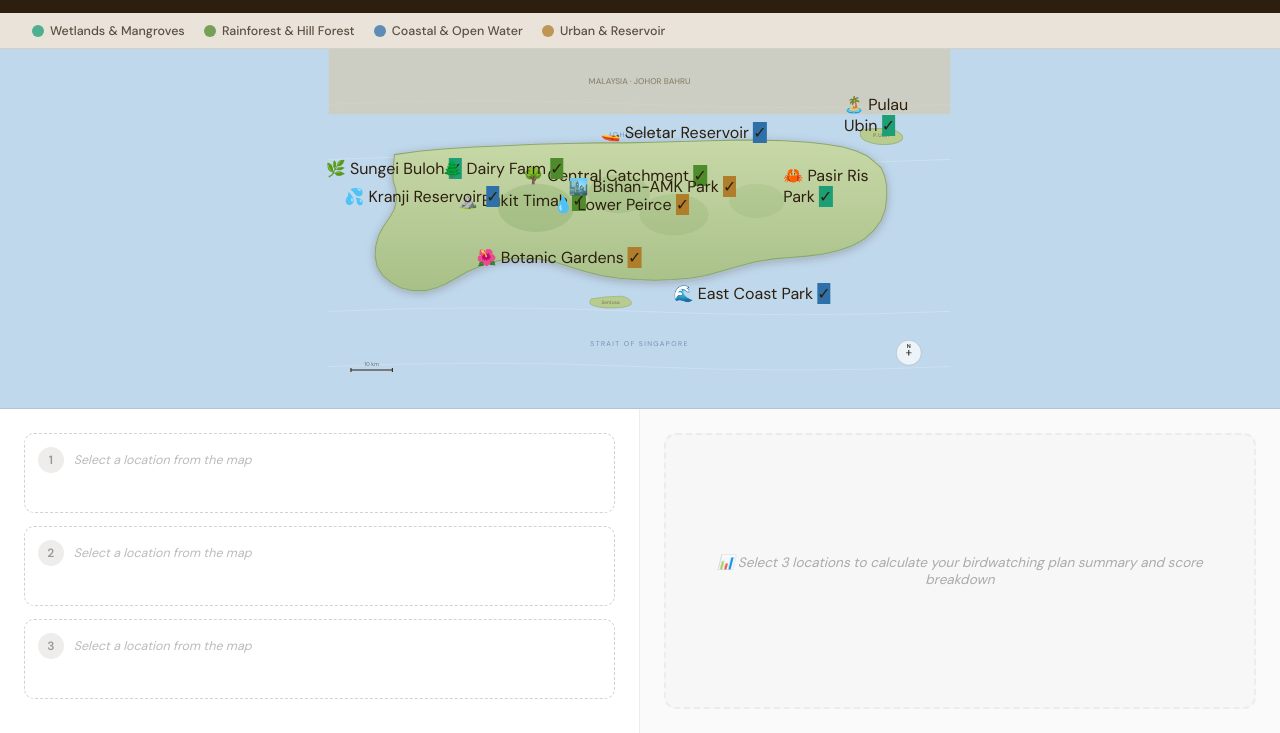
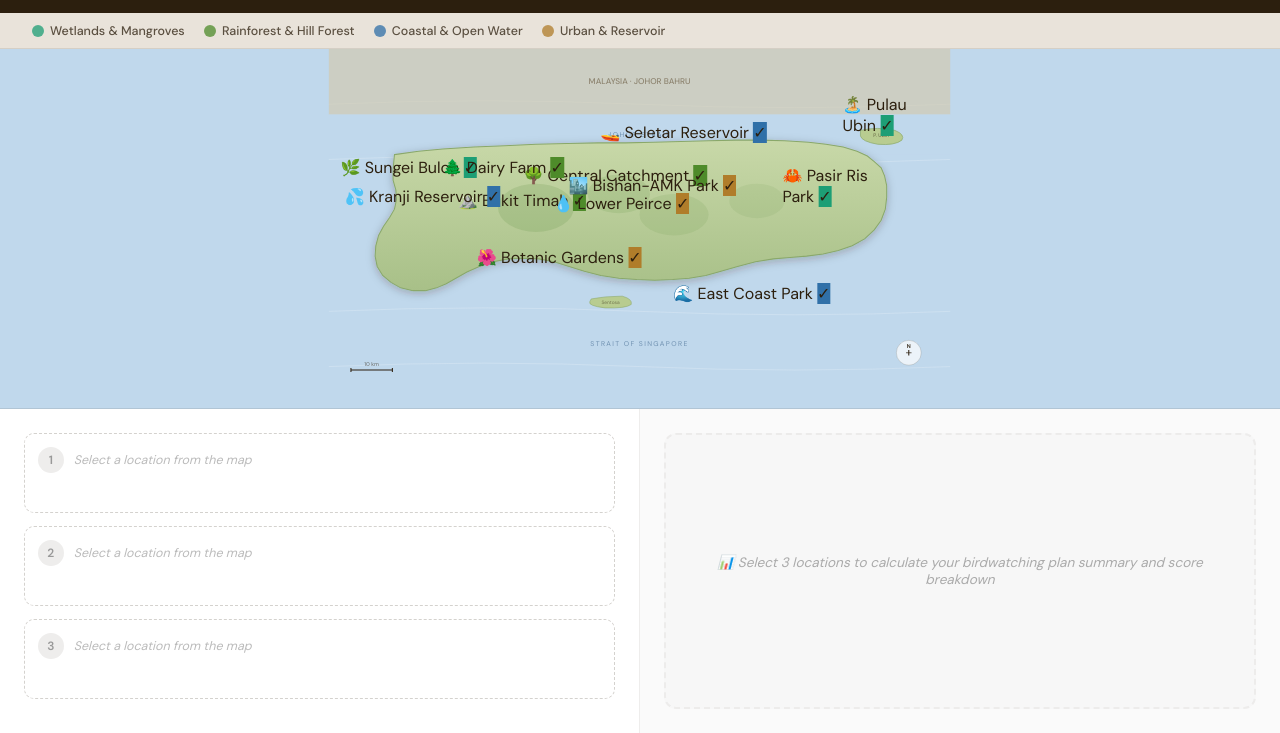
Before and after one commit to marcuswongjw/birdwatch, a plain HTML site: page index.html in a window 1280 px wide. Shown: the part 75-808 px from the top of the page. Drawn offline with nearby package versions, Linux system fonts and the light colour scheme.

Commit message:
Update index.html

```diff
--- a/index.html
+++ b/index.html
@@ -85,25 +85,25 @@
     flex: 1;
   }
 
-  /* Fixed map area bounding tracking framework */
+  /* Map Row Layout Wrapper */
   .map-area {
     position: relative;
-    background: #C0D8EC; /* Matched to sea color to avoid harsh edges */
+    background: #C0D8EC;
     height: 45vh;
     min-height: 350px;
     border-bottom: 1px solid rgba(44,31,14,0.1);
     display: flex;
     justify-content: center;
     align-items: center;
+    overflow: hidden;
   }
 
-  /* Restricting scale container to preserve precise pixel layout track */
+  /* Absolute-tracking context matching the SVG dimensions */
   .map-frame {
     position: relative;
     width: 100%;
     height: 100%;
-    max-width: calc(45vh * (900 / 520)); /* Scale dynamically up to aspect ratio limit */
-    max-height: 100%;
+    max-width: calc(45vh * (900 / 520));
   }
 
   #map-svg-container {
@@ -242,7 +242,13 @@
   .reset-btn:hover { background: #4a3520; }
 
   /* ── PINS & TOOLTIPS ── */
-  .loc-pin { position: absolute; transform: translate(-50%, -100%); cursor: pointer; z-index: 10; transition: transform 0.18s ease, z-index 0s; }
+  .loc-pin {
+    position: absolute;
+    transform: translate(-50%, -100%);
+    cursor: pointer;
+    z-index: 10;
+    transition: left 0.1s ease, top 0.1s ease, transform 0.18s ease;
+  }
   .loc-pin:hover { transform: translate(-50%, -100%) scale(1.12); z-index: 20; }
   .loc-pin.selected { transform: translate(-50%, -100%) scale(1.1); z-index: 15; }
   .loc-pin.disabled { opacity: 0.35; cursor: not-allowed; pointer-events: none; }
@@ -283,9 +289,9 @@
 
 <div class="main">
   <div class="map-area">
-    <div class="map-frame">
+    <div class="map-frame" id="map-frame-context">
       <div id="map-svg-container">
-        <svg viewBox="0 0 900 520" xmlns="http://www.w3.org/2000/svg" preserveAspectRatio="xMidYMid meet">
+        <svg id="singapore-map-svg" viewBox="0 0 900 520" xmlns="http://www.w3.org/2000/svg" preserveAspectRatio="xMidYMid meet">
           <defs>
             <filter id="land-shadow">
               <feDropShadow dx="0" dy="3" stdDeviation="6" flood-color="rgba(44,31,14,0.25)"/>
@@ -518,7 +524,7 @@ const locations = [
       "Buffy Fish Owl","Blue-throated Bee-eater","Chestnut-headed Bee-eater","Blue-winged Pitta",
       "Siberian Rubythroat","Siberian Blue Robin","Great Cormorant","Grey-rumped Swiftlet"
     ],
-    highlight: "Egrets, kingfishers & waders", terrain: "Tidal mudflats, mangroves & freshwater ponds", tip: "Visit at low tide — shorebirds feed on exposed mudflats.", px: 10.5, py: 36 },
+    highlight: "Egrets, kingfishers & waders", terrain: "Tidal mudflats, mangroves & freshwater ponds", tip: "Visit at low tide — shorebirds feed on exposed mudflats.", px: 115, py: 187 },
   { id: 2, name: "Pasir Ris Park", short: "Pasir Ris Park", icon: "🦀", habitat: "wetland", birds: 130,
     speciesSet: [...UBIQUITOUS,
       "Common Kingfisher","Stork-billed Kingfisher","Little Egret","Grey Heron","Purple Heron",
@@ -530,7 +536,7 @@ const locations = [
       "Marsh Sandpiper","Little Tern","Common Tern","Osprey","Changeable Hawk-Eagle","Grey-headed Fish Eagle",
       "Blue-throated Bee-eater","Blue-winged Pitta","Siberian Rubythroat","Greater Sand Plover","Lesser Sand Plover","Terek Sandpiper"
     ],
-    highlight: "Herons, sea eagles & sandpipers", terrain: "Coastal mangrove boardwalk & sandy beach", tip: "Walk the boardwalk and scan branches above the water.", px: 82, py: 44 },
+    highlight: "Herons, sea eagles & sandpipers", terrain: "Coastal mangrove boardwalk & sandy beach", tip: "Walk the boardwalk and scan branches above the water.", px: 738, py: 228 },
   { id: 3, name: "Pulau Ubin (Chek Jawa)", short: "Pulau Ubin", icon: "🏝️", habitat: "wetland", birds: 160,
     speciesSet: [...UBIQUITOUS,
       "Common Kingfisher","Stork-billed Kingfisher","Little Egret","Great Egret","Grey Heron",
@@ -545,7 +551,7 @@ const locations = [
       "Asian Fairy-bluebird","Blue-winged Pitta","Cinnamon-headed Green Pigeon","Little Green Pigeon",
       "Pied Imperial Pigeon","Green Imperial Pigeon","White-crowned Forktail","Malaysian Blue Flycatcher","White-necked Babbler","Changeable Hawk-Eagle"
     ],
-    highlight: "Storks, kingfishers & collared owls", terrain: "Seagrass lagoon, mangroves & coastal forest", tip: "Head to Chek Jawa at dawn for highest activity.", px: 88.5, py: 24 },
+    highlight: "Storks, kingfishers & collared owls", terrain: "Seagrass lagoon, mangroves & coastal forest", tip: "Head to Chek Jawa at dawn for highest activity.", px: 796, py: 125 },
   { id: 4, name: "Central Catchment Reserve", short: "Central Catchment", icon: "🌳", habitat: "rainforest", birds: 220,
     speciesSet: [...UBIQUITOUS,
       "Common Kingfisher","Stork-billed Kingfisher","Little Egret","Grey Heron","Purple Heron",
@@ -566,7 +572,7 @@ const locations = [
       "Verditer Flycatcher","Mugimaki Flycatcher","Asian Brown Flycatcher","Dark-sided Flycatcher","Narcissus Flycatcher",
       "Siberian Blue Robin","Siberian Rubythroat","Oriental Magpie-Robin","White-rumped Shama","Changeable Hawk-Eagle","Blyth's Hawk-Eagle","Wallace's Hawk-Eagle","Rufous-bellied Eagle","Buffy Fish Owl","Little Grebe"
     ],
-    highlight: "Pittas, flowerpeckers & babblers", terrain: "Primary lowland rainforest & reservoir edges", tip: "Move slowly — forest birds blend into canopy perfectly.", px: 46, py: 38 },
+    highlight: "Pittas, flowerpeckers & babblers", terrain: "Primary lowland rainforest & reservoir edges", tip: "Move slowly — forest birds blend into canopy perfectly.", px: 414, py: 198 },
   { id: 5, name: "Bukit Timah Nature Reserve", short: "Bukit Timah", icon: "⛰️", habitat: "rainforest", birds: 200,
     speciesSet: [...UBIQUITOUS,
       "Common Kingfisher","Stork-billed Kingfisher","Grey Heron","Black-crowned Night Heron",
@@ -583,7 +589,7 @@ const locations = [
       "Whiskered Treeswift","Cinnamon-headed Green Pigeon","Little Green Pigeon","Jambu Fruit Dove",
       "Large Green Pigeon","Pied Imperial Pigeon","Chestnut-backed Scimitar-Babbler","Large Scimitar-Babbler","Rufous-winged Philentoma","Maroon-breasted Philentoma","Verditer Flycatcher","Asian Brown Flycatcher","Dark-sided Flycatcher","Narcissus Flycatcher","Siberian Blue Robin","Oriental Magpie-Robin","White-rumped Shama","Changeable Hawk-Eagle","Blyth's Hawk-Eagle","Wallace's Hawk-Eagle","Rufous-bellied Eagle","Buffy Fish Owl","Brown Wood Owl","Straw-headed Bulbul"
     ],
-    highlight: "Drongos, woodpeckers & jungle fowl", terrain: "Primary hill summit rainforest trails", tip: "Bring binoculars — canopy dwellers look small from below.", px: 31, py: 45 },
+    highlight: "Drongos, woodpeckers & jungle fowl", terrain: "Primary hill summit rainforest trails", tip: "Bring binoculars — canopy dwellers look small from below.", px: 279, py: 234 },
   { id: 6, name: "Dairy Farm Nature Park", short: "Dairy Farm", icon: "🌲", habitat: "rainforest", birds: 120,
     speciesSet: [...UBIQUITOUS,
       "Common Kingfisher","Rufous Woodpecker","Banded Woodpecker","Common Flameback","Red Junglefowl",
@@ -595,14 +601,14 @@ const locations = [
       "Siberian Blue Robin","Oriental Magpie-Robin","White-rumped Shama","Changeable Hawk-Eagle",
       "Buffy Fish Owl","Straw-headed Bulbul","Little Grebe","Grey Heron","White-breasted Waterhen","Common Moorhen","Blue-crowned Hanging Parrot"
     ],
-    highlight: "Bulbuls, tailorbirds & starlings", terrain: "Secondary forest & old quarry lake margin", tip: "Scan the quarry lake edge for perched kingfishers.", px: 28, py: 36 },
+    highlight: "Bulbuls, tailorbirds & starlings", terrain: "Secondary forest & old quarry lake margin", tip: "Scan the quarry lake edge for perched kingfishers.", px: 252, py: 187 },
   { id: 7, name: "East Coast Park", short: "East Coast Park", icon: "🌊", habitat: "coastal", birds: 70,
     speciesSet: [...UBIQUITOUS,
       "White-bellied Sea Eagle","Little Tern","Common Tern","Black-naped Tern","White-winged Tern",
       "Whiskered Tern","Lesser Crested Tern","Pacific Golden Plover","Common Sandpiper","Terek Sandpiper",
       "Curlew Sandpiper","Sanderling","Little Ringed Plover","Kentish Plover","Lesser Sand Plover","House Swift","Grey-rumped Swiftlet"
     ],
-    highlight: "Terns, plovers & marine flyers", terrain: "Sandy beach & coastal open horizon", tip: "Scan skies over open water for fast-moving terns.", px: 68, py: 71 },
+    highlight: "Terns, plovers & marine flyers", terrain: "Sandy beach & coastal open horizon", tip: "Scan skies over open water for fast-moving terns.", px: 612, py: 369 },
   { id: 8, name: "Seletar Reservoir", short: "Seletar Reservoir", icon: "🚤", habitat: "coastal", birds: 110,
     speciesSet: [...UBIQUITOUS,
       "Common Kingfisher","Stork-billed Kingfisher","Little Egret","Grey Heron","Purple Heron",
@@ -611,7 +617,7 @@ const locations = [
       "Grey-headed Fish Eagle","Grey Wagtail","White Wagtail","Yellow Wagtail","Rufous Woodpecker",
       "Common Flameback","Greater Racket-tailed Drongo","Asian Fairy-bluebird","Blue-winged Leafbird","Little Grebe","Lesser Whistling-duck","Cotton Pygmy-goose","Purple Swamphen","Asian Brown Flycatcher","Oriental Magpie-Robin","White-rumped Shama"
     ],
-    highlight: "Cormorants, herons & wagtails", terrain: "Open reservoir margins & dam road", tip: "Walk the dam at dawn to see waterbirds roosting.", px: 57, py: 26 },
+    highlight: "Cormorants, herons & wagtails", terrain: "Open reservoir margins & dam road", tip: "Walk the dam at dawn to see waterbirds roosting.", px: 513, py: 135 },
   { id: 9, name: "Kranji Reservoir", short: "Kranji Reservoir", icon: "💦", habitat: "coastal", birds: 95,
     speciesSet: [...UBIQUITOUS,
       "Common Kingfisher","Stork-billed Kingfisher","Little Egret","Grey Heron","Purple Heron",
@@ -619,7 +625,7 @@ const locations = [
       "Common Sandpiper","White-bellied Sea Eagle","Brahminy Kite","Little Cormorant","Osprey",
       "Grey-headed Fish Eagle","Grey Wagtail","Yellow Wagtail","Copper-throated Sunbird","Mangrove Whistler","Mangrove Blue Flycatcher","Purple Swamphen","Lesser Whistling-duck","Cotton Pygmy-goose","Blue-tailed Bee-eater","Red-wattled Lapwing"
     ],
-    highlight: "Osprey, purple herons & water ducks", terrain: "Shoreline, mangrove fringe & dam view", tip: "The elevated dam wall layout offers excellent vistas.", px: 15, py: 44 },
+    highlight: "Osprey, purple herons & water ducks", terrain: "Shoreline, mangrove fringe & dam view", tip: "The elevated dam wall layout offers excellent vistas.", px: 135, py: 228 },
   { id: 10, name: "Singapore Botanic Gardens", short: "Botanic Gardens", icon: "🌺", habitat: "urban", birds: 95,
     speciesSet: [...UBIQUITOUS,
       "Common Kingfisher","Oriental Magpie-Robin","White-rumped Shama","Hill Myna","Asian Glossy Starling",
@@ -627,7 +633,7 @@ const locations = [
       "Straw-headed Bulbul","Blue-crowned Hanging Parrot","Long-tailed Parakeet","Red-breasted Parakeet",
       "White-bellied Munia","Scaly-breasted Munia","Chestnut Munia","Purple-throated Sunbird","Brown-throated Sunbird","Asian Palm Swift","Grey-rumped Treeswift","Rufous Woodpecker","Common Flameback","Greater Racket-tailed Drongo","Little Grebe","Grey Heron","White-breasted Waterhen"
     ],
-    highlight: "Parrots, sunbirds & hornbills", terrain: "Manicured botanical gardens & patch woods", tip: "Arrive early around 7-9am before tourist crowds arrive.", px: 37, py: 61 },
+    highlight: "Parrots, sunbirds & hornbills", terrain: "Manicured botanical gardens & patch woods", tip: "Arrive early around 7-9am before tourist crowds arrive.", px: 333, py: 317 },
   { id: 11, name: "Lower Peirce Reservoir", short: "Lower Peirce", icon: "💧", habitat: "urban", birds: 140,
     speciesSet: [...UBIQUITOUS,
       "Common Kingfisher","Stork-billed Kingfisher","Little Egret","Grey Heron","Purple Heron",
@@ -638,25 +644,51 @@ const locations = [
       "Blue-winged Leafbird","Greater Green Leafbird","Banded Pitta","Orange-bellied Flowerpecker",
       "Abbott's Babbler","Moustached Babbler","White-necked Babbler","White-throated Fantail","Malaysian Blue Flycatcher","White-crowned Forktail","Cinnamon-headed Green Pigeon","Little Green Pigeon","Jambu Fruit Dove","Velvet-fronted Nuthatch","Verditer Flycatcher","Asian Brown Flycatcher","Oriental Magpie-Robin","White-rumped Shama","Changeable Hawk-Eagle","Buffy Fish Owl","Little Grebe","Lesser Whistling-duck","Purple Swamphen"
     ],
-    highlight: "Kingfishers, owls & forest babblers", terrain: "Forest reservoir edges & boardwalks", tip: "Stay patient along the shaded boardwalk sections.", px: 47, py: 46 },
+    highlight: "Kingfishers, owls & forest babblers", terrain: "Forest reservoir edges & boardwalks", tip: "Stay patient along the shaded boardwalk sections.", px: 423, py: 239 },
   { id: 12, name: "Bishan-Ang Mo Kio Park", short: "Bishan-AMK Park", icon: "🏙️", habitat: "urban", birds: 65,
     speciesSet: [...UBIQUITOUS,
       "Common Kingfisher","Little Egret","Grey Heron","White-breasted Waterhen","Common Moorhen",
       "Common Sandpiper","White-bellied Sea Eagle","Oriental Magpie-Robin","White-rumped Shama","Grey Wagtail","Little Grebe","Asian Palm Swift"
     ],
-    highlight: "Urban kingfishers & open grassland herons", terrain: "Naturalised urban river corridor", tip: "Watch quietly from bridges spanning the river line.", px: 52, py: 41 },
+    highlight: "Urban kingfishers & open grassland herons", terrain: "Naturalised urban river corridor", tip: "Watch quietly from bridges spanning the river line.", px: 468, py: 213 },
 ];
 
 const habitatColor = { wetland: '#1D9E75', rainforest: '#4E8B2A', coastal: '#3070A8', urban: '#B07D2A' };
 let selected = [];
 
+// Real-time ViewBox aspect tracker for rendering positioning vectors
 function renderPins() {
   const layer = document.getElementById('pins-layer');
-  const container = document.getElementById('map-svg-container');
-  const W = container.offsetWidth;
-  const H = container.offsetHeight;
+  const svgElement = document.getElementById('singapore-map-svg');
+
+  if (!svgElement) return;
+
   layer.innerHTML = '';
   layer.style.pointerEvents = 'auto';
+
+  // Extract real browser layouts for live geometric translations
+  const svgRect = svgElement.getBoundingClientRect();
+  const viewBoxWidth = 900;
+  const viewBoxHeight = 520;
+
+  // Track the actual scaling values applied by preserveAspectRatio="xMidYMid meet"
+  const containerRatio = svgRect.width / svgRect.height;
+  const nativeRatio = viewBoxWidth / viewBoxHeight;
+
+  let actualWidth = svgRect.width;
+  let actualHeight = svgRect.height;
+  let offsetX = 0;
+  let offsetY = 0;
+
+  if (containerRatio > nativeRatio) {
+    // Letterboxed left/right
+    actualWidth = svgRect.height * nativeRatio;
+    offsetX = (svgRect.width - actualWidth) / 2;
+  } else {
+    // Letterboxed top/bottom
+    actualHeight = svgRect.width / nativeRatio;
+    offsetY = (svgRect.height - actualHeight) / 2;
+  }
 
   locations.forEach(loc => {
     const isSel = selected.includes(loc.id);
@@ -664,8 +696,13 @@ function renderPins() {
 
     const pin = document.createElement('div');
     pin.className = `loc-pin pin-${loc.habitat}${isSel ? ' selected' : ''}${isDisabled ? ' disabled' : ''}`;
-    pin.style.left = (loc.px / 100 * W) + 'px';
-    pin.style.top = (loc.py / 100 * H) + 'px';
+
+    // Project exact viewbox coordinates smoothly onto computed frame points
+    const pixelX = offsetX + (loc.px / viewBoxWidth) * actualWidth;
+    const pixelY = offsetY + (loc.py / viewBoxHeight) * actualHeight;
+
+    pin.style.left = `${pixelX}px`;
+    pin.style.top = `${pixelY}px`;
 
     const color = habitatColor[loc.habitat];
 
```
